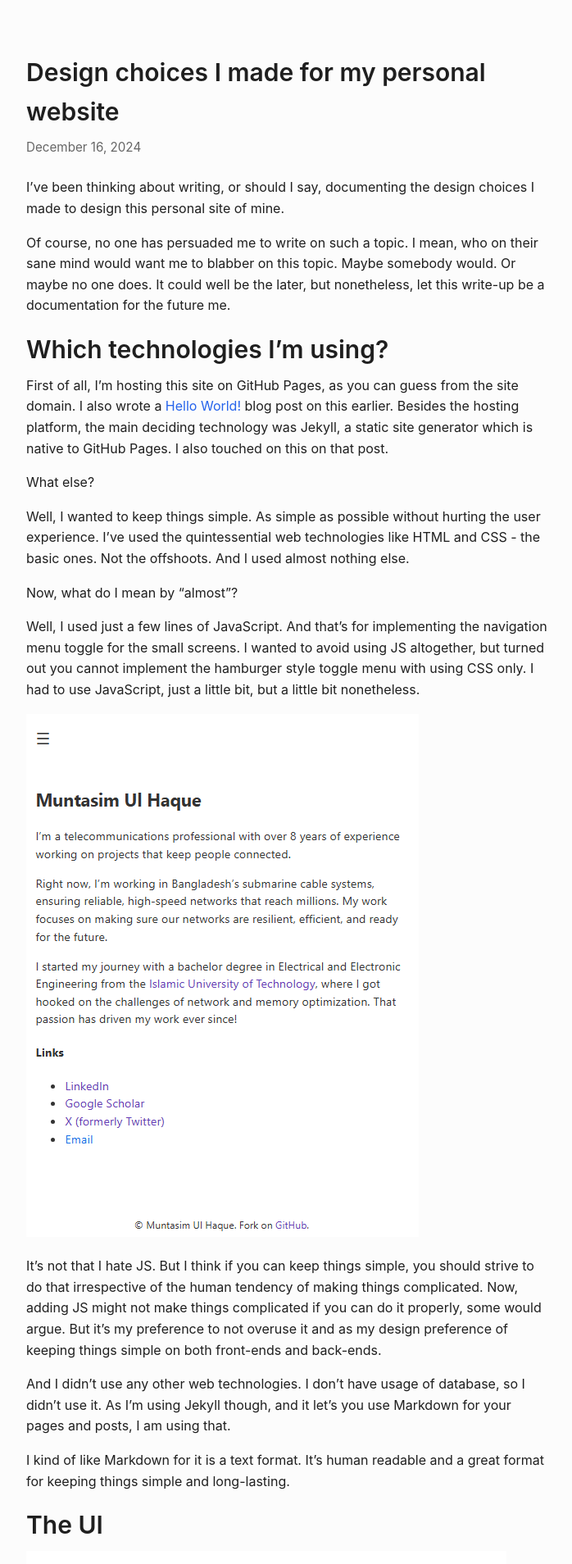
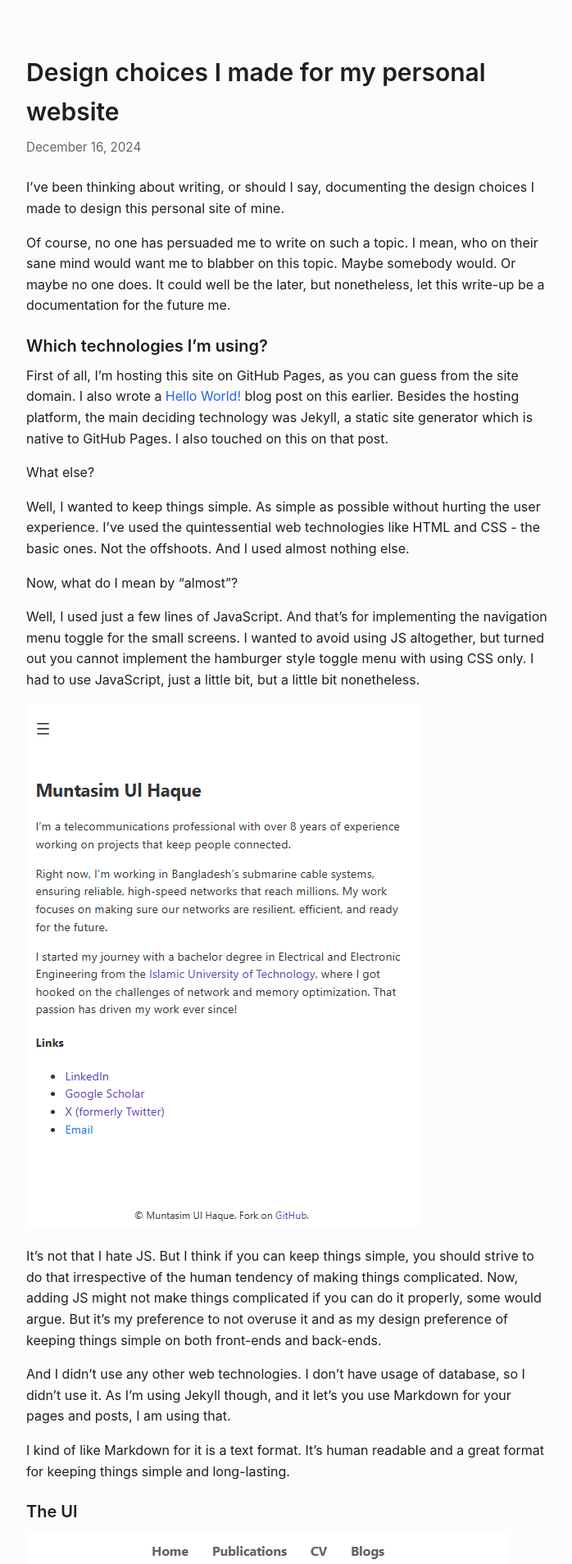
Before and after one commit to muntasimulhaque/muntasimulhaque.github.io, a Jekyll site: the page built from _posts/2024-12-16-website-design.md, in a window 1280 px wide. Shown: the top 1908 px of the page at 82% size, without its empty margins (288-986 px from the left). Built offline with Jekyll 4.4.1, drawn with Linux system fonts in a browser that asks for light colours.

Commit message:
Update 2024-12-16-website-design.md

```diff
--- a/_posts/2024-12-16-website-design.md
+++ b/_posts/2024-12-16-website-design.md
@@ -8,7 +8,7 @@ I've been thinking about writing, or should I say, documenting the design choice
 
 Of course, no one has persuaded me to write on such a topic. I mean, who on their sane mind would want me to blabber on this topic. Maybe somebody would. Or maybe no one does. It could well be the later, but nonetheless, let this write-up be a documentation for the future me.
 
-## Which technologies I'm using?
+#### Which technologies I'm using?
 
 First of all, I'm hosting this site on GitHub Pages, as you can guess from the site domain. I also wrote a [Hello World!](https://muntasimulhaque.github.io/hello-world/){:target="_blank"} blog post on this earlier. Besides the hosting platform, the main deciding technology was Jekyll, a static site generator which is native to GitHub Pages. I also touched on this on that post.
 
@@ -28,7 +28,7 @@ And I didn't use any other web technologies. I don't have usage of database, so
 
 I kind of like Markdown for it is a text format. It's human readable and a great format for keeping things simple and long-lasting.
 
-## The UI
+#### The UI
 
 ![Full Page Screenshot](/assets/images/2024-12-16-website-design/full-page.PNG 'Full Page Screenshot')
 
@@ -36,19 +36,19 @@ I wanted to keep the site as simple as possible. And simplicity, as they say, is
 
 But this one, the screenshot you're seeing is what I stayed with. I'm referring to the screenshot as in the future, I might change things up again. But for the time being, this UI design seems perfect to me. To reach this state, I made a total of 807 commits (you're reading it right) to the GitHub repo as of writing this post. You might think I made a commit after changing an alphabet. Otherwise, why would someone need to make so many deployments to develop such a simple-looking site? Well, you got me. Maybe I'm that noob.
 
-## The color choice
+#### The color choice
 
 I settled with the color #333333 as the text color, as the pure black color (#111111) seemed to harsh on the eyes. The default blue color for links also seemed so bright that it seemed to literally look you in the eyes, instead of you looking into it. So instead, I used a softer blue for links, except for the navigation menu items. For navigation menu links, I used a gray-ish color to distinguish it from other links. Though for more accessible design, I could go with underlines for the links instead of relying on the colors alone. But I avoided it to keep the usability intact at the expense of accessibility.
 
 And guess what? You'd see it being used almost everywhere, except for the accessibility related sites. Though I don't think that justifies me going that route as everyone else does it. But I made that decision thinking of the pros and cons and as the pros weigh more in this case.
 
-## The font choice
+#### The font choice
 
 I started with the Georgia font. Then I switched to Georgia for body texts and Verdana for headings. Then I went with Verdana for everything. And now, I'm not using any particular font, rather relying on the system default fonts. I made this choice to give the site a native look on every device it's viewed on, though I know I lost my control on how the text would look.
 
 The same goes for the font sizes. I toyed with different font sizes and kept some configurations for some time. But at last settled with no defined font size and giving the control to the end-user's system. This site is currently using the system font sizes. It's a win-win in that respect that it keeps things simple at my end and give the user control at their end.
 
-## The UX
+#### The UX
 
 The navigation menu, which let's you go from page to page, changes color on hover, but the visited pages' titles don't change color. Because that would be weird.
 
@@ -56,7 +56,7 @@ The links don't use underline by default, but on hover they do. It's to give the
 
 The visited links change color to purple as expected. I was thinking of getting rid of it to make things even simpler, but didn't go that route either. Maybe I will later, but if I do, it would be for the blog post titles only.
 
-## Keeping things simple
+#### Keeping things simple
 
 I started with controlling the UI and UX aspects of the site as much as possible. That needed me to exercise that much control through code and as a result made things kinda complicated for me. Because, well, there are different screen sizes and to make the site look good at every device, you need to control every aspect of the site.
 
```
